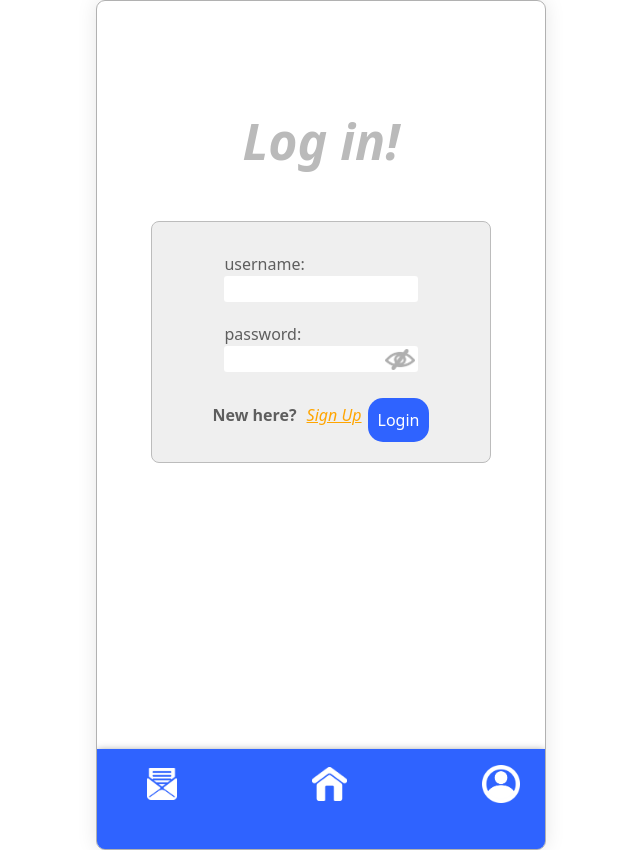
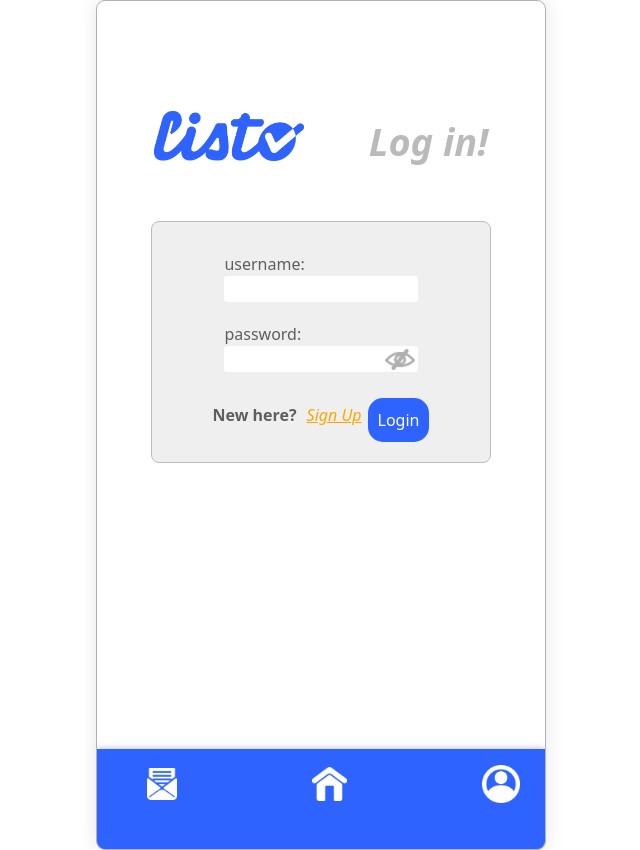
Before and after one commit to scottybuoy/listo, a React (Create React App) app in the folder client/: page / in a window 1280 px wide. Shown: the whole page, without its empty margins (319-959 px from the left). Built offline with nearby package versions, Linux system fonts and the light colour scheme.

Commit message:
add logo to login/sign up components

```diff
--- a/client/src/components/LoginForm/LoginForm.js
+++ b/client/src/components/LoginForm/LoginForm.js
@@ -40,6 +40,7 @@ const LoginForm = () => {
         <div className="container-fluid">
             <div className='row d-flex justify-content-center auth-form-anchor'>
                 <div className='auth-form-title-cont'>
+                    <img alt='listo icon' className='logo-main' src='/images/listo-blue.png'></img>
                     <h3 className='auth-form-title'>Log in!</h3>
                 </div>
             </div>
--- a/client/src/components/LoginForm/loginform.css
+++ b/client/src/components/LoginForm/loginform.css
@@ -1,20 +1,30 @@
+.logo-main {
+    width: 150px;
+}
+
 .auth-form-anchor {
     position: relative;
 }
 
 .auth-form-title-cont {
     display: flex;
-    justify-content: center;
+    justify-content: space-between;
+    align-items: baseline;
     width: 80% !important;
     position: absolute;
     top: 110px;
 }
 
 .auth-form-title {
-    font-size: 50px;
+    /* padding-left: 20px;
+    border-left: 3px solid rgb(186, 186, 186); */
+    position: relative;
+    bottom: 5px;
+    font-size: 38px;
     color: rgb(186, 186, 186);
     font-style: italic;
     font-weight: 700;
+    margin: 0;
 }
 
 #login-form {
--- a/client/src/components/Signup/Signup.js
+++ b/client/src/components/Signup/Signup.js
@@ -8,7 +8,7 @@ const SignupForm = () => {
 
     const [userFormData, setUserFormData] = useState({ username: '', password: '' })
     const [passwordVisibility, setPasswordVisibility] = useState(false);
-    const [authError, setAuthError] = useState({ok: true});
+    const [authError, setAuthError] = useState({ ok: true });
 
     const handleChange = (e) => {
         const { name, value } = e.target;
@@ -21,9 +21,17 @@ const SignupForm = () => {
         if (!userFormData.username || !userFormData.password) {
             return;
         }
+        if (userFormData.username.length < 5 || userFormData.username.length > 12) {
+            setAuthError({ ok: false, message: 'Username must be between 5 and 12 characters in length' })
+            return;
+        }
+        if (userFormData.password.length < 6 || userFormData.password.length > 20) {
+            setAuthError({ ok: false, message: 'Password must be between 5 and 12 characters in length' })
+            return;
+        }
         const response = await signup(userFormData);
         if (!response.ok) {
-            setAuthError({ok: false, message: 'User with that username already exists'})
+            setAuthError({ ok: false, message: 'User with that username already exists' })
             throw new Error('Failed to sign up :/')
         }
 
@@ -40,6 +48,7 @@ const SignupForm = () => {
         <div className="container-fluid">
             <div className='row d-flex justify-content-center auth-form-anchor'>
                 <div className='auth-form-title-cont'>
+                    <img alt='listo icon' className='logo-main' src='/images/listo-blue.png'></img>
                     <h3 className='auth-form-title'>Sign up!</h3>
                 </div>
             </div>
```
